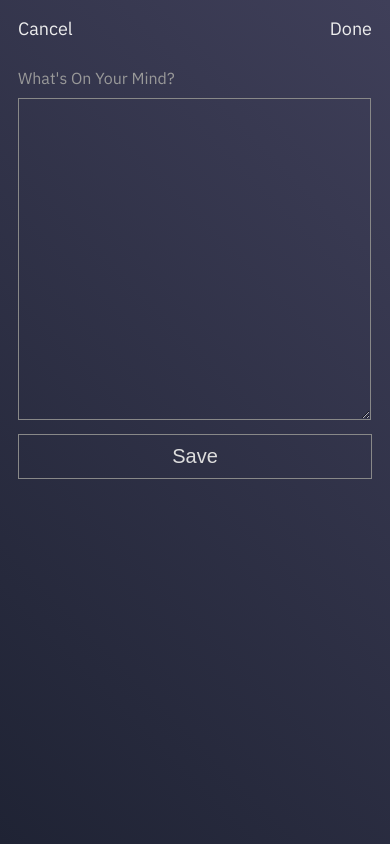
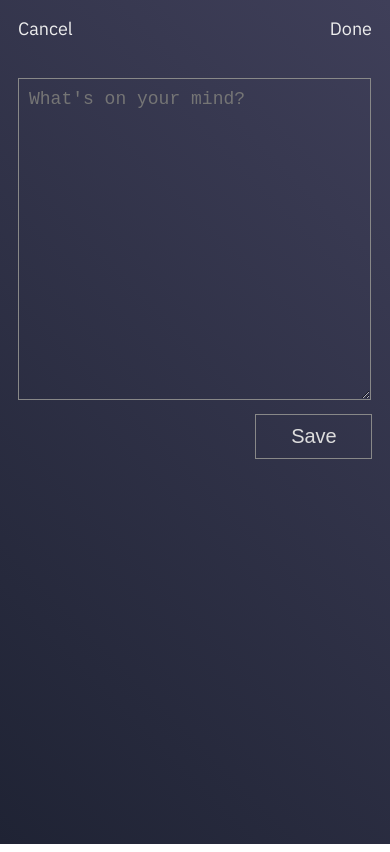
Before and after one commit to krdowns/See-App, a website: page views/createentry.html in a window 390 px wide. Drawn offline with nearby package versions, Linux system fonts and the light colour scheme; files that its build step writes are made by us from their sources; files whose address does not match are found by name.

Commit message:
updating styling

```diff
--- a/public/styles/createentry.css
+++ b/public/styles/createentry.css
@@ -41,6 +41,7 @@
         text-align: center;
         padding-inline-start: 0px;
         height: 40px;
+        width: 100%;
     }
 
     a {
@@ -81,15 +82,13 @@
         outline-color: lightblue;
     }
 
-    label {
-        padding-top: 20px;
-        color: #999;
-    }
-
     .btn {
+        position: fixed;
         margin-top: 10px;
         padding: 10px;
-        width: 100%;
+        width: 30%;
+        right: 0;
+        margin-right: 4.5%;
         background-color: transparent;
         border: 1px solid #888;
         color: #ddd;
--- a/public/styles/history.css
+++ b/public/styles/history.css
@@ -67,7 +67,7 @@
         font-weight: 500;
         width: 100%;
         text-align: center;
-        margin-left: -45px;
+        margin-left: -30px;
         margin-top: -6px;
         color: #555;
     }
--- a/views/createentry.html
+++ b/views/createentry.html
@@ -24,8 +24,7 @@
                 <div class="form-group entry-input">
                 </div>
                 <div class="form-group character-input">
-                    <label for="entry">What's On Your Mind?</label>
-                    <textarea type="text" class="form-control entryInput" name="entry"></textarea>
+                    <textarea type="text" class="form-control entryInput" placeholder="What's on your mind?"name="entry"></textarea>
                 </div>
                 <button type="submit" id="save_entry" class="btn add-entry btn-default">Save</button>
             </form>
```
